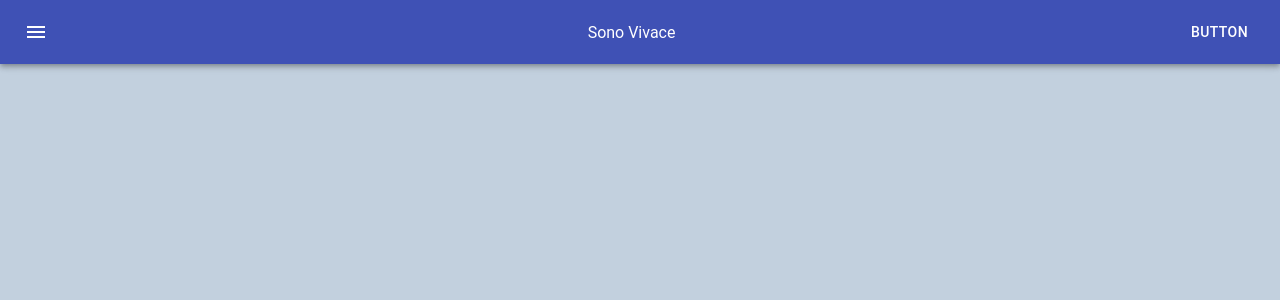
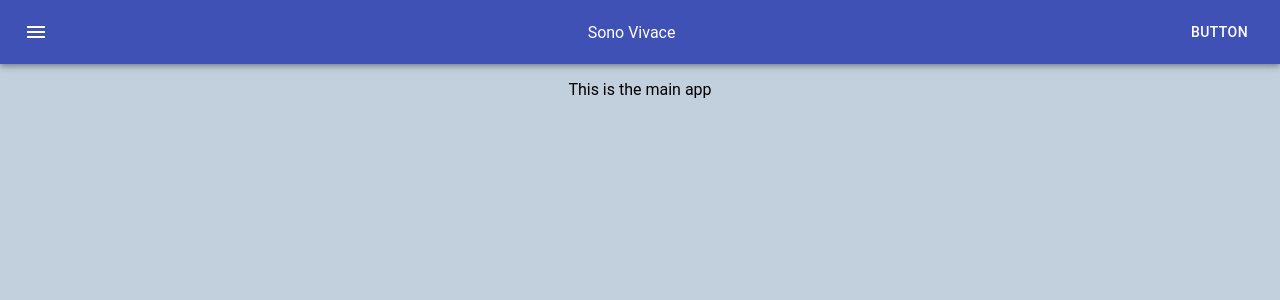
Before and after one commit to Dan-Naeem/Sono-Vivace, a React (Create React App) app in the folder sono-vivace-app/: page / in a window 1280 px wide. Shown: the top 300 px of the page. Built offline with nearby package versions, Linux system fonts and the light colour scheme.

Commit message:
import MainApp

```diff
--- a/sono-vivace-app/src/App.js
+++ b/sono-vivace-app/src/App.js
@@ -3,12 +3,14 @@ import logo from './logo.svg';
 import './App.css';
 
 import ButtonAppBar from './components/ButtonAppBar';
+import MainApp from './components/MainApp';
 
 class App extends Component {
   render() {
     return (
       <div className="App" >
         <ButtonAppBar />
+        <MainApp />
       </div>
     );
   }
```
